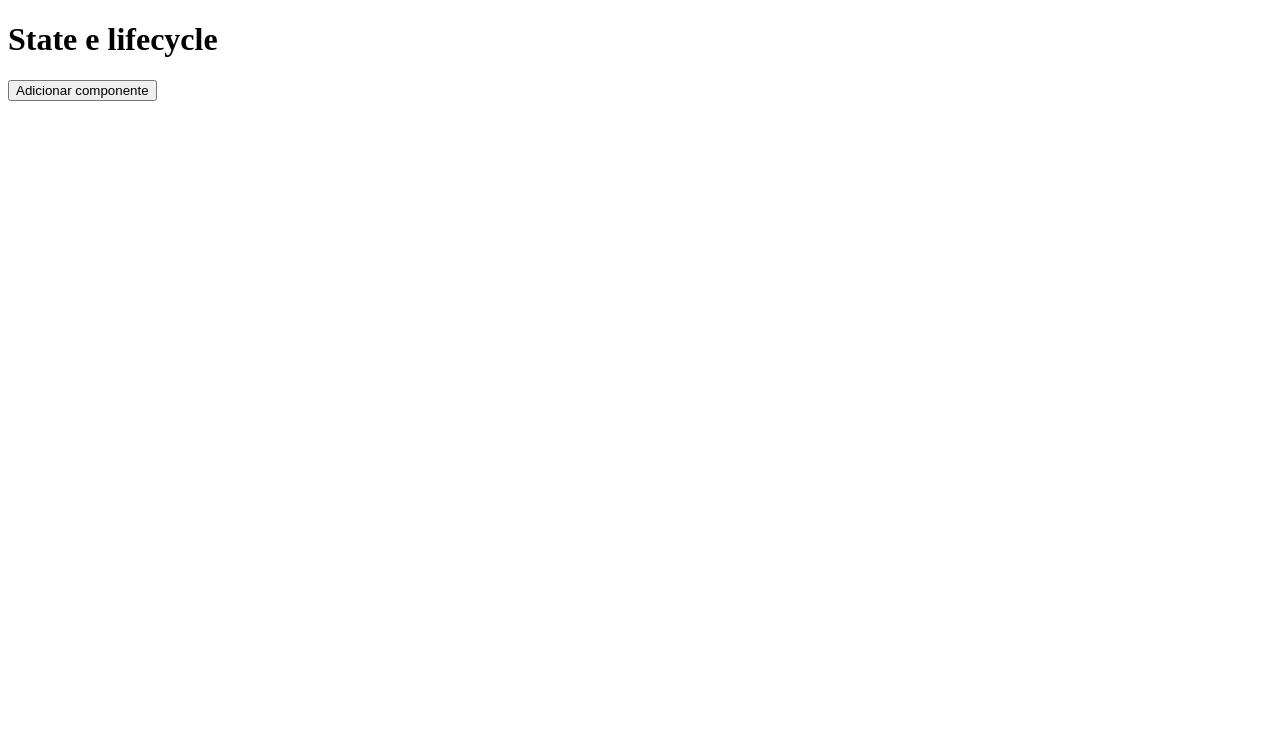
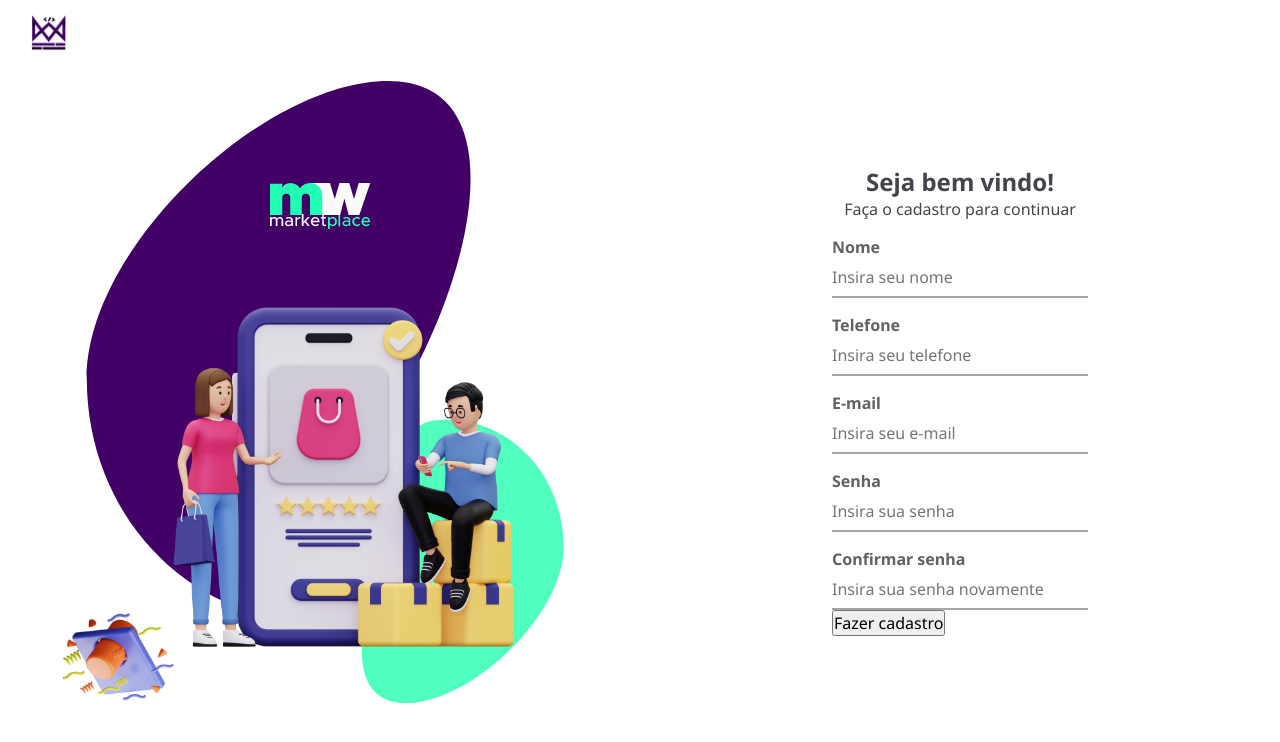
Before and after one commit to Mestres-da-Web/trilha-react, a React (Create React App) app: page / in a window 1280 px wide. Shown: the top 742 px of the page. Built offline with nearby package versions, Linux system fonts and the light colour scheme.

Commit message:
4 - Aula 1

```diff
--- a/src/App.tsx
+++ b/src/App.tsx
@@ -1,12 +1,10 @@
 import React from "react";
 import SignUp from "./pages/SignUp";
 
+import "./global.styles.css";
+
 function App() {
-  return (
-    <div>
-      <SignUp />
-    </div>
-  );
+  return <SignUp />;
 }
 
 export default App;
--- a/src/components/Input/index.tsx
+++ b/src/components/Input/index.tsx
@@ -1,4 +1,5 @@
 import { ChangeEvent } from "react";
+import styles from "./styles.module.css";
 
 interface InputProps {
   title: string;
@@ -9,16 +10,16 @@ interface InputProps {
 
 function Input({ title, name, placeholder, onChange }: InputProps) {
   return (
-    <label>
-      {title} <br />
+    <div className={styles.container}>
+      <label className={styles.label}>{title} </label>
       <input
+        className={styles.input}
         type="text"
         name={name}
         placeholder={placeholder}
         onChange={onChange}
       />
-      <br />
-    </label>
+    </div>
   );
 }
 
--- /dev/null
+++ b/src/components/Input/styles.module.css
@@ -0,0 +1,17 @@
+.container {
+  margin-top: 1rem;
+}
+
+.label {
+  display: block;
+  font-size: 1rem;
+  font-weight: bold;
+  color: var(--input-label);
+}
+
+.input {
+  border-width: 0;
+  border-bottom: 2px solid var(--input-placeholder);
+  padding: 0.5rem 0;
+  width: 100%;
+}
--- /dev/null
+++ b/src/global.styles.css
@@ -0,0 +1,21 @@
+@import url('https://fonts.googleapis.com/css2?family=Noto+Sans:wght@300;400;500;600;700;900&display=swap');
+
+* {
+  margin: 0;
+  padding: 0;
+  box-sizing: border-box;
+  font-size: 16px;
+  font-family: 'Noto Sans', sans-serif;
+}
+
+#root {
+  display: flex;
+  flex-direction: column;
+  height: 100vh;
+}
+
+:root {
+  --title: #44444F;
+  --input-label: #626262;
+  --input-placeholder: #A5A5A5;
+}
--- a/src/pages/SignUp/index.tsx
+++ b/src/pages/SignUp/index.tsx
@@ -1,11 +1,11 @@
-import { FormEvent, useState } from "react";
+import { FormEvent } from "react";
 import Input from "../../components/Input";
 import LargeButton from "../../components/LargeButton";
-import EffectExample from "../Examples/EffectExample";
+import Illustration from "../../assets/Images/Illustration.png";
+import MWLogo from "../../assets/Images/MWLogo.png";
+import styles from "./styles.module.css";
 
 function SignUp() {
-  const [showComponent, setShowComponent] = useState(false);
-
   const handleSubmit = (e: FormEvent<HTMLFormElement>) => {
     e.preventDefault();
 
@@ -16,10 +16,17 @@ function SignUp() {
   };
 
   return (
-    <div>
-      <h1>State e lifecycle</h1>
+    <div className={styles.container}>
+      <div className={styles.leftColumn}>
+        <img className={styles.logo} src={MWLogo} alt="Logo" />
+        <img src={Illustration} alt="Ilustração" />
+      </div>
 
-      {/* <form onSubmit={handleSubmit}>
+      <div className={styles.rightColumn}>
+        <h1 className={styles.title}>Seja bem vindo!</h1>
+        <p className={styles.description}>Faça o cadastro para continuar</p>
+
+        <form className={styles.form} onSubmit={handleSubmit}>
           <Input name="name" title="Nome" placeholder="Insira seu nome" />
           <Input
             name="phone"
@@ -34,17 +41,8 @@ function SignUp() {
             placeholder="Insira sua senha novamente"
           />
           <LargeButton title="Fazer cadastro" type="submit" /> <br />
-      </form> */}
-
-      {showComponent ? <EffectExample /> : null}
-      <button
-        type="button"
-        onClick={() => {
-          setShowComponent(!showComponent);
-        }}
-      >
-        {showComponent ? "Remover componente" : "Adicionar componente"}
-      </button>
+        </form>
+      </div>
     </div>
   );
 }
--- /dev/null
+++ b/src/pages/SignUp/styles.module.css
@@ -0,0 +1,42 @@
+.container {
+  display: flex;
+  flex: 1;
+  flex-direction: row;
+  background-color: var(--bg);
+}
+
+.leftColumn {
+  display: flex;
+  flex: 1;
+  flex-direction: column;
+  justify-content: center;
+  align-items: center;
+}
+
+.logo {
+  position: absolute;
+  left: 0;
+  top: 0;
+}
+
+.rightColumn {
+  display: flex;
+  flex: 1;
+  flex-direction: column;
+  justify-content: center;
+  align-items: center;
+}
+
+.title {
+  font-size: 1.5rem;
+  font-weight: bold;
+  color: var(--title);
+}
+
+.description {
+  color: var(--title);
+}
+
+.form {
+  width: 40%
+}
```
Also changed, not shown: src/assets/Images/Illustration.png (added), src/assets/Images/MWLogo.png (added). Lines whose indentation alone changed are shown as unchanged.
